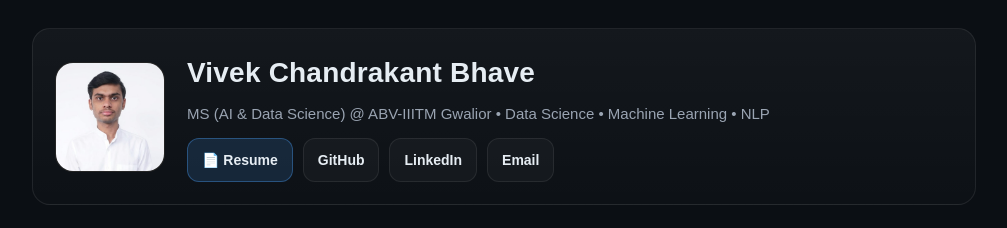
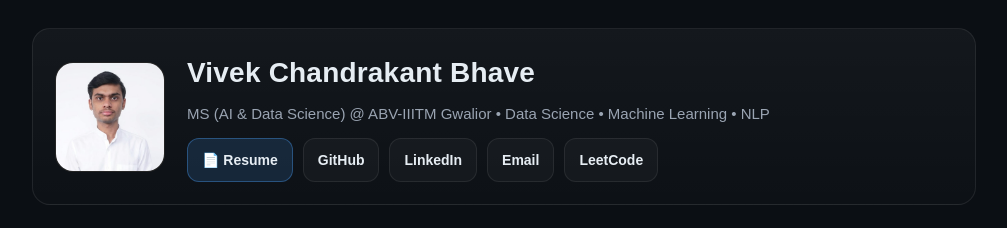
Before and after one commit to vivek-bhave/vivek-bhave.github.io, a plain HTML site: page index.html in a window 1280 px wide. Shown: the top 228 px of the page, without its empty margins (136-1143 px from the left). Drawn offline with Linux system fonts and the light colour scheme.

Commit message:
Add Leetcode profile

```diff
--- a/index.html
+++ b/index.html
@@ -159,6 +159,7 @@
           <a class="btn" href="https://github.com/vivek-bhave" target="_blank">GitHub</a>
           <a class="btn" href="https://www.linkedin.com/in/vivek-bhave-1527b8309/" target="_blank">LinkedIn</a>
           <a class="btn" href="mailto:bhavevivek7@gmail.com">Email</a>
+          <a class="btn" href="https://leetcode.com/u/Vivek-bhave/">LeetCode</a>
         </div>
       </div>
     </div>
```
